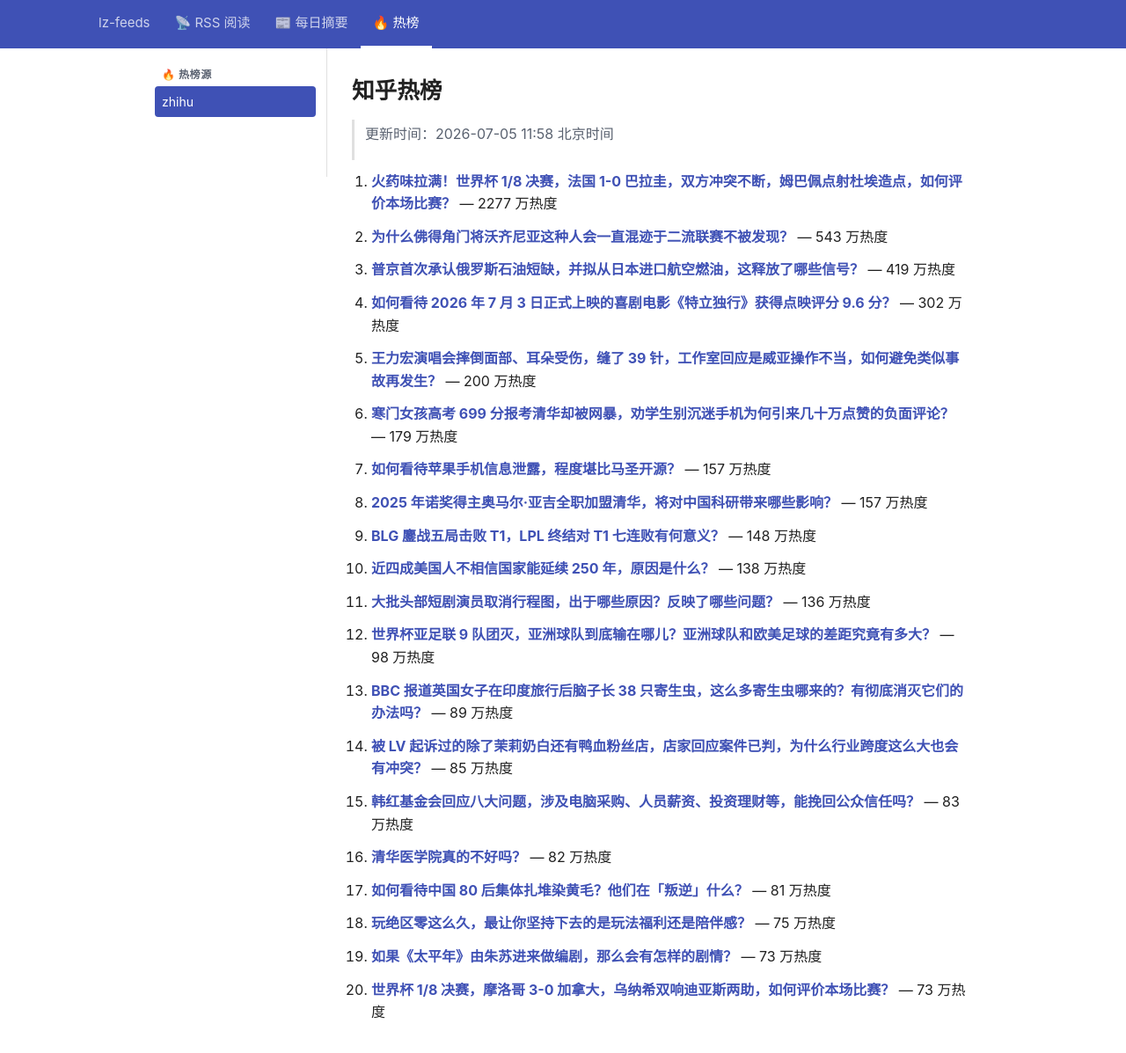
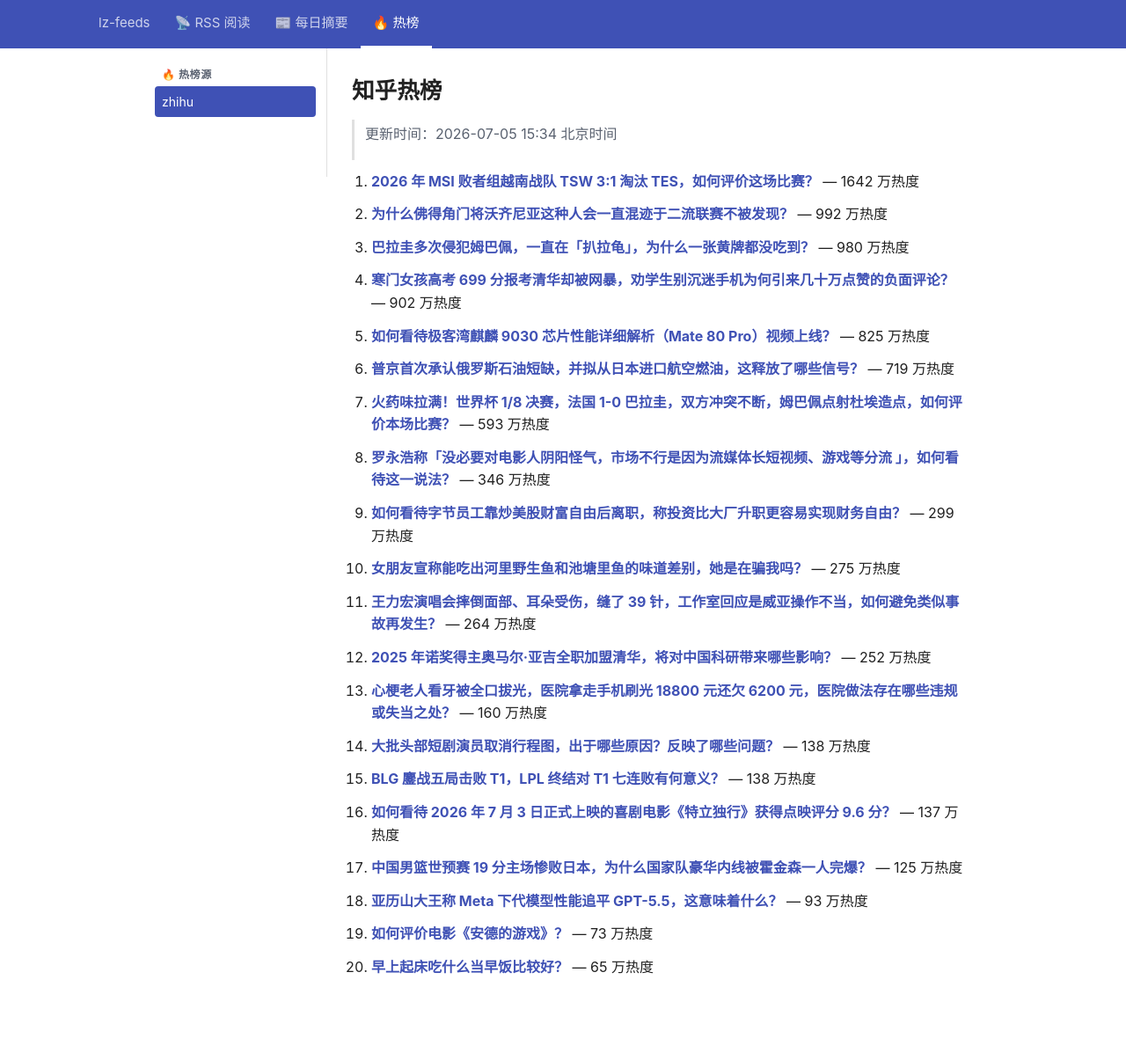
Before and after one commit to lizhang0101/lz-feeds, a Jekyll site: the page built from _hotlist/zhihu.md, in a window 1280 px wide and 1228 px high. Shown: the top 1197 px of the window at 88% size. Built offline with Jekyll 4.4.1, drawn with Linux system fonts in a browser that asks for light colours.

Commit message:
hotlist: 2026-07-05T07:34Z

```diff
--- a/_hotlist/zhihu.md
+++ b/_hotlist/zhihu.md
@@ -1,48 +1,48 @@
 ---
-updated: 2026-07-05 11:58 北京时间
+updated: 2026-07-05 15:34 北京时间
 count: 20
 ---
 
 # 知乎热榜
 
-> 更新时间：2026-07-05 11:58 北京时间
+> 更新时间：2026-07-05 15:34 北京时间
 
-1. **[火药味拉满！世界杯 1/8 决赛，法国 1-0 巴拉圭，双方冲突不断，姆巴佩点射杜埃造点，如何评价本场比赛？](https://www.zhihu.com/question/2056707285326325305)** — 2277 万热度
+1. **[2026 年 MSI 败者组越南战队 TSW 3:1 淘汰 TES，如何评价这场比赛？](https://www.zhihu.com/question/2057042851272320635)** — 1642 万热度
 
-2. **[为什么佛得角门将沃齐尼亚这种人会一直混迹于二流联赛不被发现？](https://www.zhihu.com/question/2056842955726628606)** — 543 万热度
+2. **[为什么佛得角门将沃齐尼亚这种人会一直混迹于二流联赛不被发现？](https://www.zhihu.com/question/2056842955726628606)** — 992 万热度
 
-3. **[普京首次承认俄罗斯石油短缺，并拟从日本进口航空燃油，这释放了哪些信号？](https://www.zhihu.com/question/2056872271713678232)** — 419 万热度
+3. **[巴拉圭多次侵犯姆巴佩，一直在「扒拉龟」，为什么一张黄牌都没吃到？](https://www.zhihu.com/question/2057002166280086469)** — 980 万热度
 
-4. **[如何看待 2026 年 7 月 3 日正式上映的喜剧电影《特立独行》获得点映评分 9.6 分？](https://www.zhihu.com/question/2054241838614197404)** — 302 万热度
+4. **[寒门女孩高考 699 分报考清华却被网暴，劝学生别沉迷手机为何引来几十万点赞的负面评论？](https://www.zhihu.com/question/2056771003376722999)** — 902 万热度
 
-5. **[王力宏演唱会摔倒面部、耳朵受伤，缝了 39 针，工作室回应是威亚操作不当，如何避免类似事故再发生？](https://www.zhihu.com/question/2056836082835121433)** — 200 万热度
+5. **[如何看待极客湾麒麟 9030 芯片性能详细解析（Mate 80 Pro）视频上线？](https://www.zhihu.com/question/2056487235072029858)** — 825 万热度
 
-6. **[寒门女孩高考 699 分报考清华却被网暴，劝学生别沉迷手机为何引来几十万点赞的负面评论？](https://www.zhihu.com/question/2056771003376722999)** — 179 万热度
+6. **[普京首次承认俄罗斯石油短缺，并拟从日本进口航空燃油，这释放了哪些信号？](https://www.zhihu.com/question/2056872271713678232)** — 719 万热度
 
-7. **[如何看待苹果手机信息泄露，程度堪比马圣开源？](https://www.zhihu.com/question/2055966649900183829)** — 157 万热度
+7. **[火药味拉满！世界杯 1/8 决赛，法国 1-0 巴拉圭，双方冲突不断，姆巴佩点射杜埃造点，如何评价本场比赛？](https://www.zhihu.com/question/2056707285326325305)** — 593 万热度
 
-8. **[2025 年诺奖得主奥马尔·亚吉全职加盟清华，将对中国科研带来哪些影响？](https://www.zhihu.com/question/2056465885087405217)** — 157 万热度
+8. **[罗永浩称「没必要对电影人阴阳怪气，市场不行是因为流媒体长短视频、游戏等分流 」，如何看待这一说法？](https://www.zhihu.com/question/2056128289513666049)** — 346 万热度
 
-9. **[BLG 鏖战五局击败 T1，LPL 终结对 T1 七连败有何意义？](https://www.zhihu.com/question/2056830111102546642)** — 148 万热度
+9. **[如何看待字节员工靠炒美股财富自由后离职，称投资比大厂升职更容易实现财务自由？](https://www.zhihu.com/question/2055415968537618014)** — 299 万热度
 
-10. **[近四成美国人不相信国家能延续 250 年，原因是什么？](https://www.zhihu.com/question/2051787784281646934)** — 138 万热度
+10. **[女朋友宣称能吃出河里野生鱼和池塘里鱼的味道差别，她是在骗我吗？](https://www.zhihu.com/question/549961837)** — 275 万热度
 
-11. **[大批头部短剧演员取消行程图，出于哪些原因？反映了哪些问题？](https://www.zhihu.com/question/2055959456802758681)** — 136 万热度
+11. **[王力宏演唱会摔倒面部、耳朵受伤，缝了 39 针，工作室回应是威亚操作不当，如何避免类似事故再发生？](https://www.zhihu.com/question/2056836082835121433)** — 264 万热度
 
-12. **[世界杯亚足联 9 队团灭，亚洲球队到底输在哪儿？亚洲球队和欧美足球的差距究竟有多大？](https://www.zhihu.com/question/2056642702351885768)** — 98 万热度
+12. **[2025 年诺奖得主奥马尔·亚吉全职加盟清华，将对中国科研带来哪些影响？](https://www.zhihu.com/question/2056465885087405217)** — 252 万热度
 
-13. **[BBC 报道英国女子在印度旅行后脑子长 38 只寄生虫，这么多寄生虫哪来的？有彻底消灭它们的办法吗？](https://www.zhihu.com/question/2056373604556562637)** — 89 万热度
+13. **[心梗老人看牙被全口拔光，医院拿走手机刷光 18800 元还欠 6200 元，医院做法存在哪些违规或失当之处？](https://www.zhihu.com/question/2056861703225042408)** — 160 万热度
 
-14. **[被 LV 起诉过的除了茉莉奶白还有鸭血粉丝店，店家回应案件已判，为什么行业跨度这么大也会有冲突？](https://www.zhihu.com/question/2056495076205748461)** — 85 万热度
+14. **[大批头部短剧演员取消行程图，出于哪些原因？反映了哪些问题？](https://www.zhihu.com/question/2055959456802758681)** — 138 万热度
 
-15. **[韩红基金会回应八大问题，涉及电脑采购、人员薪资、投资理财等，能挽回公众信任吗？](https://www.zhihu.com/question/2056125863993914328)** — 83 万热度
+15. **[BLG 鏖战五局击败 T1，LPL 终结对 T1 七连败有何意义？](https://www.zhihu.com/question/2056830111102546642)** — 138 万热度
 
-16. **[清华医学院真的不好吗？](https://www.zhihu.com/question/2056358826610094746)** — 82 万热度
+16. **[如何看待 2026 年 7 月 3 日正式上映的喜剧电影《特立独行》获得点映评分 9.6 分？](https://www.zhihu.com/question/2054241838614197404)** — 137 万热度
 
-17. **[如何看待中国 80 后集体扎堆染黄毛？他们在「叛逆」什么？](https://www.zhihu.com/question/2055282982999385425)** — 81 万热度
+17. **[中国男篮世预赛 19 分主场惨败日本，为什么国家队豪华内线被霍金森一人完爆？](https://www.zhihu.com/question/2056630369068267409)** — 125 万热度
 
-18. **[玩绝区零这么久，最让你坚持下去的是玩法福利还是陪伴感？](https://www.zhihu.com/question/2056432501392924779)** — 75 万热度
+18. **[亚历山大王称 Meta 下代模型性能追平 GPT-5.5，这意味着什么？](https://www.zhihu.com/question/2056351202930062305)** — 93 万热度
 
-19. **[如果《太平年》由朱苏进来做编剧，那么会有怎样的剧情？](https://www.zhihu.com/question/2041194734811624746)** — 73 万热度
+19. **[如何评价电影《安德的游戏》？](https://www.zhihu.com/question/21933008)** — 73 万热度
 
-20. **[世界杯 1/8 决赛，摩洛哥 3-0 加拿大，乌纳希双响迪亚斯两助，如何评价本场比赛？](https://www.zhihu.com/question/2056707078798799209)** — 73 万热度
+20. **[早上起床吃什么当早饭比较好？](https://www.zhihu.com/question/420716350)** — 65 万热度
```
